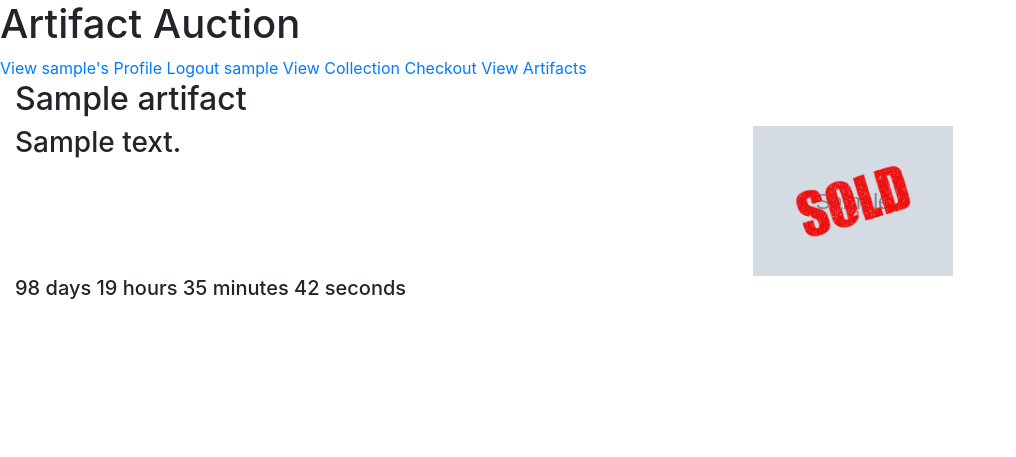
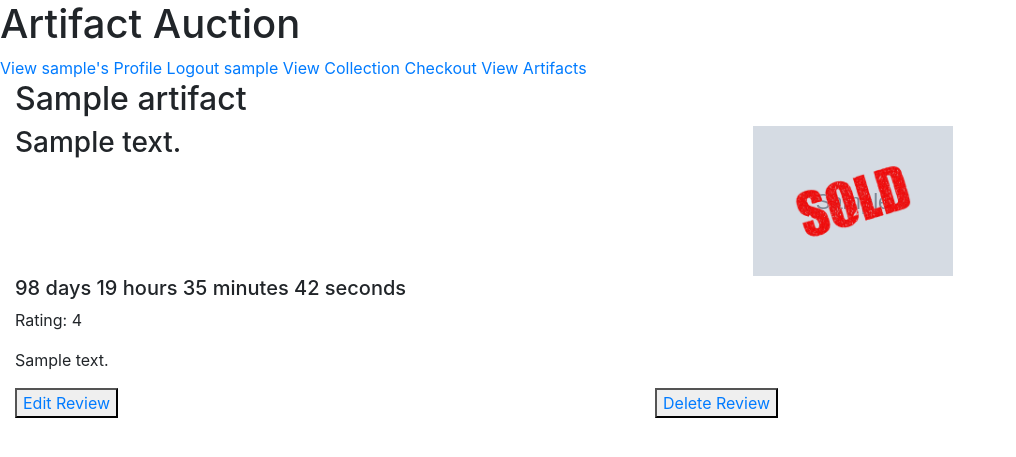
Before and after one commit to Shilldon/artifact-auction, a Django app: page /artifacts/artifact/1 in a window 1280 px wide. Shown: the top 457 px of the page, without its empty margins (0-1016 px from the left). Run offline with Django 3.2, Linux system fonts and the light colour scheme; a user stored in the database is signed in; tables that the repository leaves empty hold one stand-in row (values such as "Sample post"); grey boxes marked "Sample" are stand-in pictures; some libraries are stand-ins or nearby versions.

Commit message:
moved check bid to bid app, added reviews app

```diff
--- a/artifact_auction/settings.py
+++ b/artifact_auction/settings.py
@@ -46,6 +46,7 @@ INSTALLED_APPS = [
     'collection',
     'checkout',
     'home',
+    'reviews',
     'search',
 ]
 
--- a/artifact_auction/urls.py
+++ b/artifact_auction/urls.py
@@ -22,6 +22,7 @@ from accounts import urls as urls_accounts
 from artifacts import urls as urls_artifacts
 from collection import urls as urls_collection
 from checkout import urls as urls_checkout
+from reviews import urls as urls_reviews
 from search import urls as urls_search
 from .settings import MEDIA_ROOT
 
@@ -32,6 +33,7 @@ urlpatterns = [
     url(r'^collection/', include(urls_collection)),
     url(r'^checkout/', include(urls_checkout)),
     url(r'^search/', include(urls_search)),
+    url(r'^add_review/', include(urls_reviews)),
     url(r'^$', index, name="index"),
     url(r'^media/(?P<path>.*)$', static.serve, {'document_root': MEDIA_ROOT}),
 ]
--- a/artifacts/templates/display_artifact.html
+++ b/artifacts/templates/display_artifact.html
@@ -41,7 +41,8 @@
         </div>
     </div>
 
-    <div class="row auction-bid-status" style="display:none">
+    <div class="auction-bid-status" style="display:none">
+        <div class="row">
             <div class="col-6">
                 {% if auction.current_bidder is None %}
                 <h3>No bids</h3>
@@ -58,6 +59,18 @@
                 </div>
                 {% endif %}
             </div>
+        </div>
+        {% for bid in bids %}
+        <div class="row">
+            <div class="col-6">
+                {% if bid.bidder.profile.remain_anonymous is False %}
+                <p>Time: {{ bid.time }} Bid: £{{ bid.bid_amount }} Bidder: {{ bid.bidder }} </p>
+                {% else %}
+                <p>Time: {{ bid.time }} Bid: £{{ bid.bid_amount }} Bidder: Anonymous </p>
+                {% endif %}
+            </div>
+        </div>
+        {% endfor %}
     </div>
 
     {% if user.is_authenticated %}
@@ -104,6 +117,33 @@
         {% endif %}
         </div>
     </div>
+
+    {% if review %}
+        <div class="row">
+            <div class="col-6">
+                <p>Rating: {{ review.rating }}</p>
+                <p>{{ review.description }}</p>
+            </div>
+        </div>
+    {% endif %}
+    {% if artifact.owner == user %}
+        {% if review %}
+        <div class="row">
+            <div class="col-6">
+                <button><a href="{% url 'add_review' artifact.id %}">Edit Review</a></button>
+            </div>
+            <div class="col-6">
+                <button><a href="{% url 'delete_review' artifact.id %}">Delete Review</a></button>
+            </div>
+        </div>
+        {% else %}
+        <div class="row">
+            <div class="col-6">
+                <button><a href="{% url 'add_review' artifact.id %}">Add Review</a></button>
+            </div>
+        </div>
+        {% endif %}
+    {% endif %}
 </div>
 
 {% endblock %}
--- a/artifacts/urls.py
+++ b/artifacts/urls.py
@@ -1,10 +1,10 @@
 from django.conf.urls import url
-from .views import artifacts_list, display_artifact, get_bid
+from .views import artifacts_list, display_artifact
+from bid.views import get_bid
 
 urlpatterns = [
     url(r'^list/$', artifacts_list, name="artifacts_list"),
     url(r'^artifact/(?P<id>\d+)$', display_artifact, name="display_artifact"),
     url(r'^list/get_bid', get_bid, name="get_bid"),
     url(r'^artifact/get_bid', get_bid, name="get_bid"),
-
 ]
--- a/artifacts/views.py
+++ b/artifacts/views.py
@@ -1,12 +1,11 @@
-import json
 from django.shortcuts import render, get_object_or_404, redirect
-from django.http import HttpResponse
 from .models import Artifact
 from auctions.models import Auction
 from auctions.views import get_bidder
 from bid.forms import BiddingForm
 from bid.views import check_bid
 from bid.models import Bids
+from reviews.models import Review
 
 # Create your views here.
 """ Display list of all artifacts """
@@ -22,8 +21,11 @@ def display_artifact(request, id):
         auction = get_object_or_404(Auction, artifact=artifact)
         """Check if the artifact is in a current auction and return the name of the bidder"""
         bidder_name = get_bidder(request, auction)
+        bids = Bids.objects.filter(auction=auction)
+        print(bids)
     except:
         auction = None
+        bids = {}
         bidder_name = ""
 
     if request.method == "POST":
@@ -33,25 +35,12 @@ def display_artifact(request, id):
         bid_form = BiddingForm()
 
     try:
+        review = get_object_or_404(Review, artifact=artifact)
+    except:
+        review = None
+
+    try:
         if successful_bid:
             return redirect(artifacts_list)
     except:
-        return render(request,"display_artifact.html", {'artifact' : artifact, 'auction' : auction, 'bid_form' : bid_form, 'bidder_name' : bidder_name})
-
-"""return current bid value on artifact"""
-def get_bid(request):
-    print(request)
-    if request.method == "GET":
-        id = request.GET["artifact_id"]
-        print(id)
-        artifact = get_object_or_404(Artifact, pk=id)
-        try:
-            auction = get_object_or_404(Auction, artifact=artifact)
-            response_data = {}
-            response_data['reserve_price'] = float(auction.reserve_price)
-            response_data['current_bid'] = float(auction.current_bid)
-            response_data['start_time'] = str(auction.start_date)
-            response_data['end_time'] = str(auction.end_date)
-            return HttpResponse(json.dumps(response_data), content_type="application/json")
-        except:
-            return HttpResponse("unsucessful")
+        return render(request,"display_artifact.html", {'artifact' : artifact, 'auction' : auction, 'bid_form' : bid_form, 'bidder_name' : bidder_name, 'bids' : bids, 'review' : review })
--- a/auctions/models.py
+++ b/auctions/models.py
@@ -10,7 +10,7 @@ from artifacts.models import Artifact
 
 
 class Auction(models.Model):
-    artifact = models.ForeignKey(Artifact, on_delete=models.CASCADE, blank=True, null=True)
+    artifact = models.ForeignKey(Artifact, on_delete=models.CASCADE, default=None)
     name = models.CharField(max_length=20, default='Artifact Name')
     current_bidder = models.ForeignKey(User, on_delete=models.CASCADE, null=True, blank=True)
     current_bid = models.DecimalField(max_digits=11, decimal_places=2, default=0)
--- a/bid/models.py
+++ b/bid/models.py
@@ -1,13 +1,14 @@
 from django.db import models
 from django.contrib.auth.models import User
-from artifacts.models import Artifact
+from auctions.models import Auction
 from django.db.models.signals import post_delete
 from django.dispatch import receiver
 
 class Bids(models.Model):
     bid_amount = models.DecimalField(max_digits=11, decimal_places=2, default=0)
     bidder = models.ForeignKey(User, on_delete=models.CASCADE)
-    artifact = models.ForeignKey(Artifact, on_delete=models.CASCADE, blank=True, null=True)
+    auction = models.ForeignKey(Auction, on_delete=models.CASCADE, blank=True, null=True)
+    time = models.DateTimeField(auto_now=False, null=True, blank=True)
 
 """
 @receiver(post_delete, sender=User)
--- a/bid/views.py
+++ b/bid/views.py
@@ -1,3 +1,4 @@
+import json, datetime
 from django.shortcuts import render, get_object_or_404, reverse, redirect
 from django.contrib import messages
 from django.core.mail import send_mail
@@ -20,19 +21,12 @@ def check_bid(request, bid_form, artifact):
             """send email to  previous bidder regarding bid status"""
             bid_email(request, artifact, new_bid)
 
-            #auction.current_bid = new_bid
-
             """check if there are any existing bids in the auction by artifact look up"""
             """auction and bid have the artifact model in common"""
-            queryset = Bids.objects.filter(artifact=artifact)
-            try:
-                """if so check if this user has made a bid and update it, or create a new bid for the user"""
-                bid = get_object_or_404(queryset, bidder=request.user)
-                bid.bid_amount=new_bid
-                bid.save()
-            except:
-                bid = Bids(bid_amount=new_bid, bidder=request.user, artifact=artifact)
-                bid.save()
+            queryset = Bids.objects.filter(auction=auction)
+            bid = Bids(bid_amount=new_bid, bidder=request.user, auction=auction)
+            bid.time = datetime.datetime.now()
+            bid.save()
 
             auction.current_bid = new_bid
             auction.current_bidder = request.user
@@ -63,3 +57,19 @@ def bid_email(request, artifact, new_bid):
         'admin@artifact-auction.com',
         [auction.current_bidder.email],
         fail_silently=False,)
+
+"""return current bid value on artifact"""
+def get_bid(request):
+    if request.method == "GET":
+        id = request.GET["artifact_id"]
+        artifact = get_object_or_404(Artifact, pk=id)
+        try:
+            auction = get_object_or_404(Auction, artifact=artifact)
+            response_data = {}
+            """no need to pass reserve price - if bid is higher then page will reload which will update the reserve price"""
+            response_data['current_bid'] = float(auction.current_bid)
+            response_data['start_time'] = str(auction.start_date)
+            response_data['end_time'] = str(auction.end_date)
+            return HttpResponse(json.dumps(response_data), content_type="application/json")
+        except:
+            return HttpResponse("unsucessful")
--- /dev/null
+++ b/reviews/admin.py
@@ -0,0 +1,6 @@
+# -*- coding: utf-8 -*-
+from __future__ import unicode_literals
+
+from django.contrib import admin
+
+# Register your models here.
--- /dev/null
+++ b/reviews/models.py
@@ -0,0 +1,10 @@
+from django.db import models
+from django.contrib.auth.models import User
+from django.core.validators import MinValueValidator, MaxValueValidator
+from artifacts.models import Artifact
+
+class Review(models.Model):
+    description = models.CharField(max_length=400, blank=True, default="")
+    rating = models.IntegerField(validators=[MinValueValidator(0), MaxValueValidator(5)])
+    reviewer = models.ForeignKey(User, on_delete=models.CASCADE, default=None)
+    artifact = models.ForeignKey(Artifact, on_delete=models.CASCADE, default=None)
--- /dev/null
+++ b/reviews/tests.py
@@ -0,0 +1,6 @@
+# -*- coding: utf-8 -*-
+from __future__ import unicode_literals
+
+from django.test import TestCase
+
+# Create your tests here.
--- /dev/null
+++ b/reviews/urls.py
@@ -0,0 +1,8 @@
+from django.conf.urls import url
+from .views import add_review, delete_review
+
+urlpatterns = [
+    url(r'^review/(?P<id>\d+)$', add_review, name="add_review"),
+    url(r'^delete_review/(?P<id>\d+)$', delete_review, name="delete_review"),
+
+]
```
Also changed, not shown: reviews/apps.py (added, +8 -0 lines), reviews/forms.py (added, +13 -0 lines), reviews/templates/add_review.html (added, +13 -0 lines), reviews/views.py (added, +37 -0 lines). Lines whose indentation alone changed are shown as unchanged.
